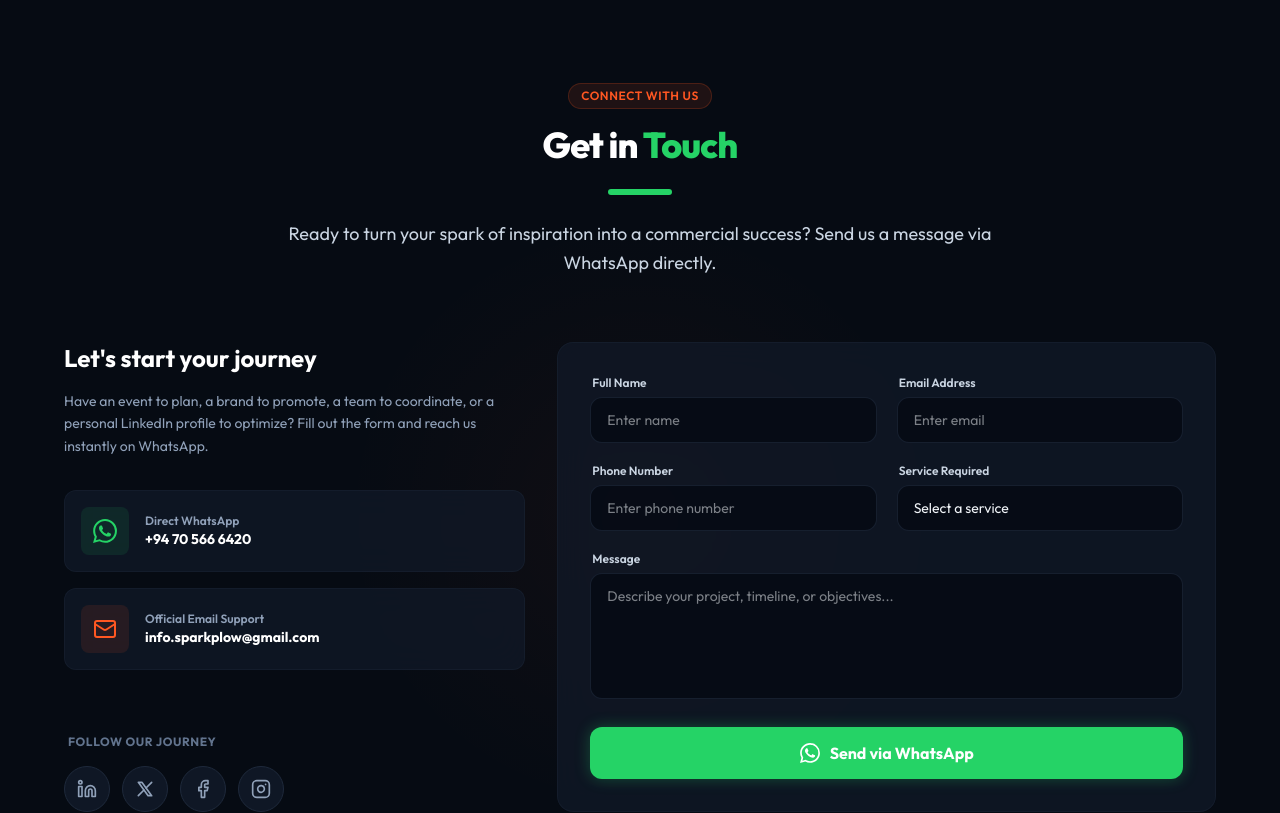
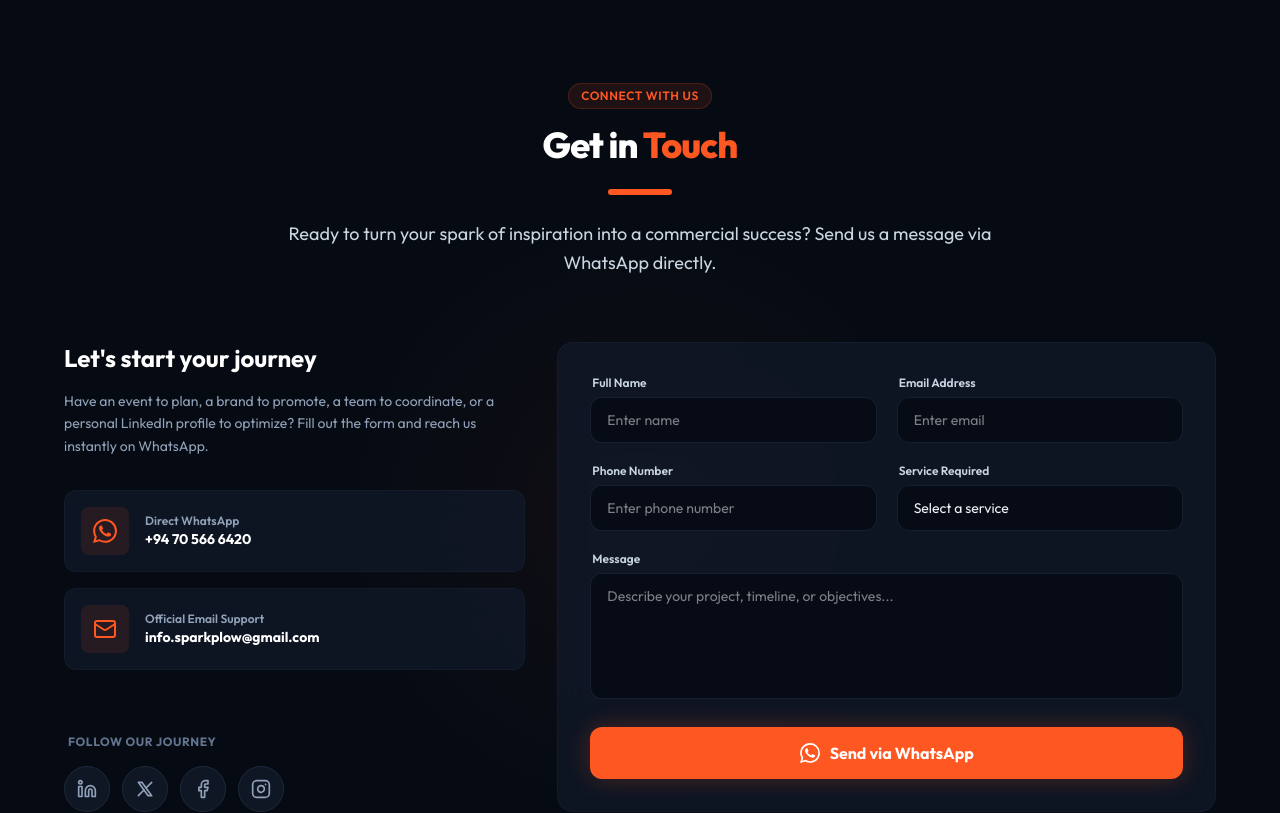
Before and after one commit to am-asfan/sparkplow, a React (Vite) app: page / in a window 1280 px wide. Shown: the part 5460-6273 px from the top of the page. Built offline with nearby package versions, Linux system fonts and the light colour scheme.

Commit message:
Updated website

```diff
--- a/src/components/Contact.jsx
+++ b/src/components/Contact.jsx
@@ -113,9 +113,9 @@ export default function Contact() {
             <span>Connect With Us</span>
           </div>
           <h2 className="text-3xl sm:text-4xl font-extrabold text-white tracking-tight mb-6">
-            Get in <span className="text-[#25D366]">Touch</span>
+            Get in <span className="text-brand-orange">Touch</span>
           </h2>
-          <div className="h-1.5 w-16 bg-[#25D366] mx-auto rounded-full mb-6" />
+          <div className="h-1.5 w-16 bg-brand-orange mx-auto rounded-full mb-6" />
           <p className="text-slate-300 text-lg leading-relaxed">
             Ready to turn your spark of inspiration into a commercial success? Send us a message via WhatsApp directly.
           </p>
@@ -139,14 +139,14 @@ export default function Contact() {
                   href="https://wa.me/94705666420?text=Hi%20SparkPlow,%20I%20would%20like%20to%20know%20more%20about%20your%20services!"
                   target="_blank"
                   rel="noopener noreferrer"
-                  className="flex items-center gap-4 p-4 rounded-xl glass-panel border-brand-navy-border/40 hover:border-[#25D366]/40 transition duration-300 group"
+                  className="flex items-center gap-4 p-4 rounded-xl glass-panel border-brand-navy-border/40 hover:border-brand-orange/40 transition duration-300 group"
                 >
-                  <div className="p-3 rounded-lg bg-[#25D366]/10 text-[#25D366] group-hover:scale-110 transition duration-200">
+                  <div className="p-3 rounded-lg bg-brand-orange/10 text-brand-orange group-hover:scale-110 transition duration-200">
                     <WhatsAppIcon className="h-6 w-6" />
                   </div>
                   <div>
                     <div className="text-xs font-semibold text-slate-400">Direct WhatsApp</div>
-                    <div className="text-sm font-bold text-white group-hover:text-[#25D366] transition">+94 70 566 6420</div>
+                    <div className="text-sm font-bold text-white group-hover:text-brand-orange transition">+94 70 566 6420</div>
                   </div>
                 </a>
 
@@ -244,7 +244,7 @@ export default function Contact() {
                     value={formState.name}
                     onChange={handleInputChange}
                     placeholder="Enter name"
-                    className={`px-4 py-3 rounded-xl bg-brand-navy-deep/80 border text-slate-100 text-sm focus:outline-none focus:border-[#25D366] transition duration-200 ${
+                    className={`px-4 py-3 rounded-xl bg-brand-navy-deep/80 border text-slate-100 text-sm focus:outline-none focus:border-brand-orange transition duration-200 ${
                       errors.name ? 'border-red-500/80' : 'border-brand-navy-border/70'
                     }`}
                   />
@@ -261,7 +261,7 @@ export default function Contact() {
                     value={formState.email}
                     onChange={handleInputChange}
                     placeholder="Enter email"
-                    className={`px-4 py-3 rounded-xl bg-brand-navy-deep/80 border text-slate-100 text-sm focus:outline-none focus:border-[#25D366] transition duration-200 ${
+                    className={`px-4 py-3 rounded-xl bg-brand-navy-deep/80 border text-slate-100 text-sm focus:outline-none focus:border-brand-orange transition duration-200 ${
                       errors.email ? 'border-red-500/80' : 'border-brand-navy-border/70'
                     }`}
                   />
@@ -278,7 +278,7 @@ export default function Contact() {
                     value={formState.phone}
                     onChange={handleInputChange}
                     placeholder="Enter phone number"
-                    className={`px-4 py-3 rounded-xl bg-brand-navy-deep/80 border text-slate-100 text-sm focus:outline-none focus:border-[#25D366] transition duration-200 ${
+                    className={`px-4 py-3 rounded-xl bg-brand-navy-deep/80 border text-slate-100 text-sm focus:outline-none focus:border-brand-orange transition duration-200 ${
                       errors.phone ? 'border-red-500/80' : 'border-brand-navy-border/70'
                     }`}
                   />
@@ -293,7 +293,7 @@ export default function Contact() {
                     name="service"
                     value={formState.service}
                     onChange={handleInputChange}
-                    className={`px-4 py-3 rounded-xl bg-brand-navy-deep/80 border text-slate-100 text-sm focus:outline-none focus:border-[#25D366] transition duration-200 appearance-none ${
+                    className={`px-4 py-3 rounded-xl bg-brand-navy-deep/80 border text-slate-100 text-sm focus:outline-none focus:border-brand-orange transition duration-200 appearance-none ${
                       errors.service ? 'border-red-500/80' : 'border-brand-navy-border/70'
                     }`}
                   >
@@ -318,7 +318,7 @@ export default function Contact() {
                   value={formState.message}
                   onChange={handleInputChange}
                   placeholder="Describe your project, timeline, or objectives..."
-                  className={`px-4 py-3 rounded-xl bg-brand-navy-deep/80 border text-slate-100 text-sm focus:outline-none focus:border-[#25D366] transition duration-200 resize-none ${
+                  className={`px-4 py-3 rounded-xl bg-brand-navy-deep/80 border text-slate-100 text-sm focus:outline-none focus:border-brand-orange transition duration-200 resize-none ${
                     errors.message ? 'border-red-500/80' : 'border-brand-navy-border/70'
                   }`}
                 />
@@ -329,7 +329,7 @@ export default function Contact() {
               <button
                 type="submit"
                 disabled={isSubmitting}
-                className="w-full mt-2 py-3.5 rounded-xl font-bold bg-[#25D366] hover:bg-[#1DA851] text-white flex items-center justify-center gap-2.5 transition duration-300 shadow-[0_0_15px_rgba(37,211,102,0.3)] hover:shadow-[0_0_20px_rgba(37,211,102,0.5)] disabled:opacity-50"
+                className="w-full mt-2 py-3.5 rounded-xl font-bold bg-brand-orange hover:bg-brand-orange-dark text-white flex items-center justify-center gap-2.5 transition duration-300 glow-orange disabled:opacity-50"
               >
                 {isSubmitting ? (
                   <>
```
